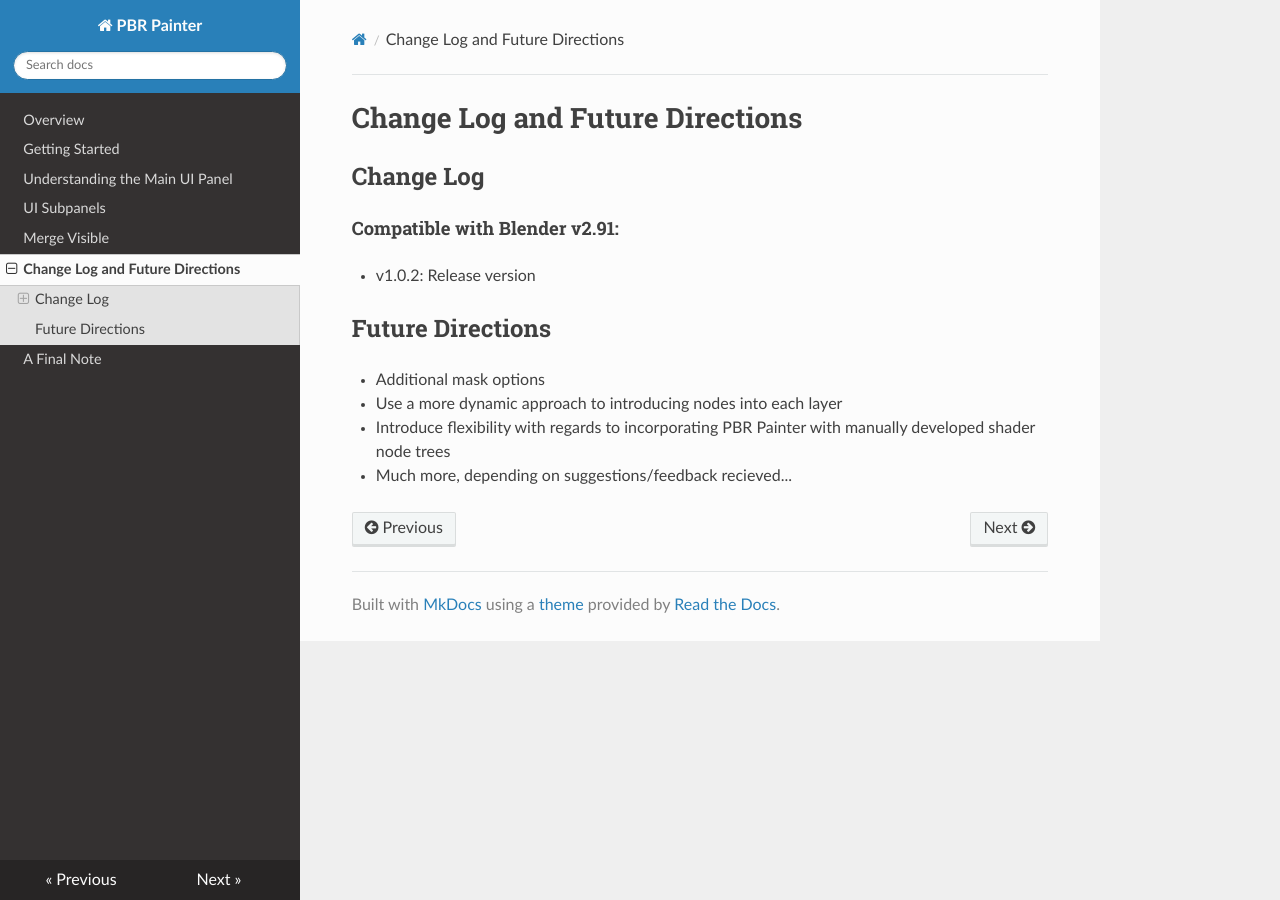
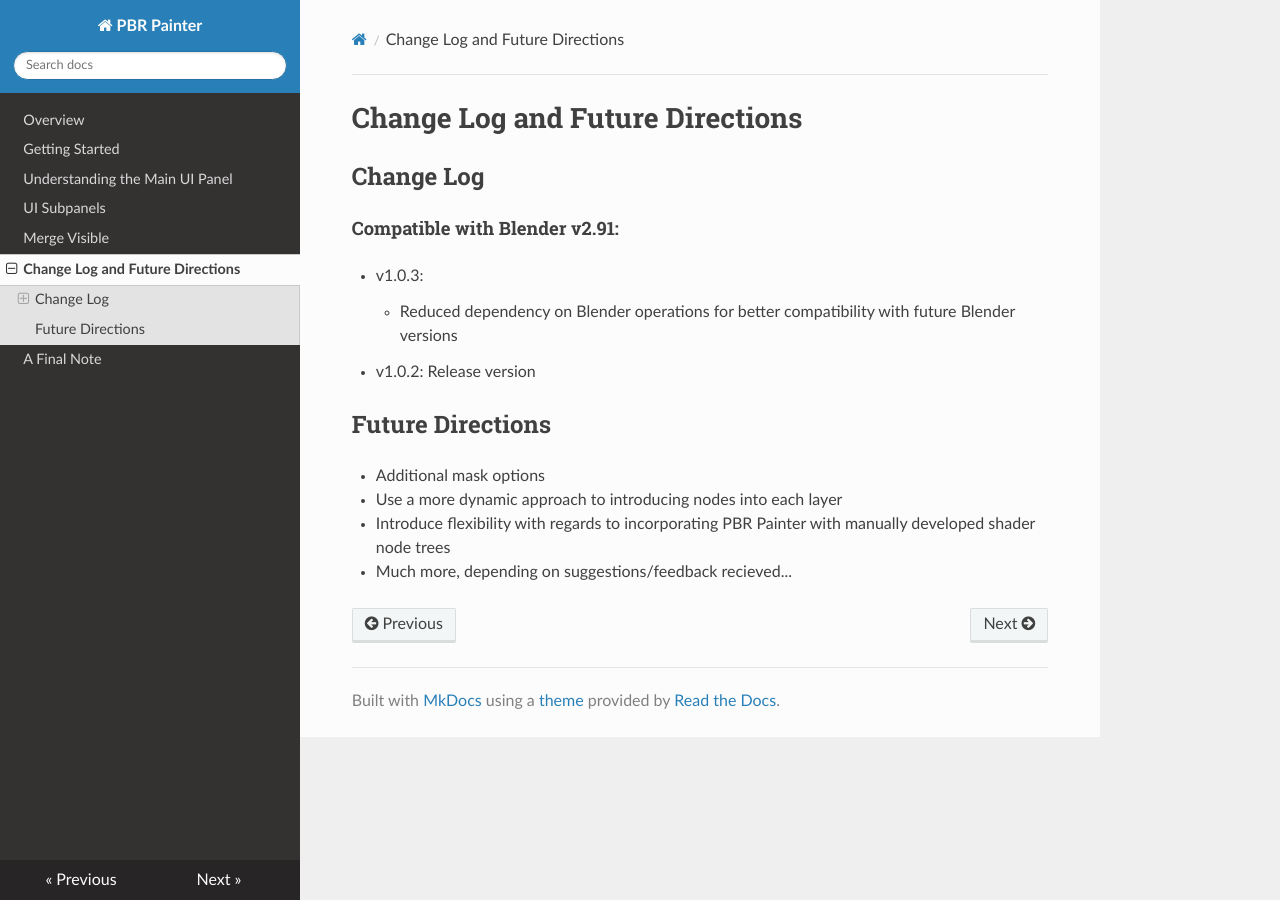
Before and after one commit to wilgardner/pbr-painter-doc, an MkDocs documentation site: the page built from docs/change_log.md, in a window 1280 px wide. Built offline with MkDocs 1.6.1, drawn with Linux system fonts in a browser that asks for light colours; nearby versions of some CDN libraries.

Commit message:
Updated change log

```diff
--- a/docs/change_log.md
+++ b/docs/change_log.md
@@ -3,6 +3,10 @@
 ## Change Log
 
 ####Compatible with Blender v2.91:
+
+- v1.0.3:
+	- Reduced dependency on Blender operations for better compatibility with future Blender versions
+
 
 - v1.0.2: Release version
 
```
